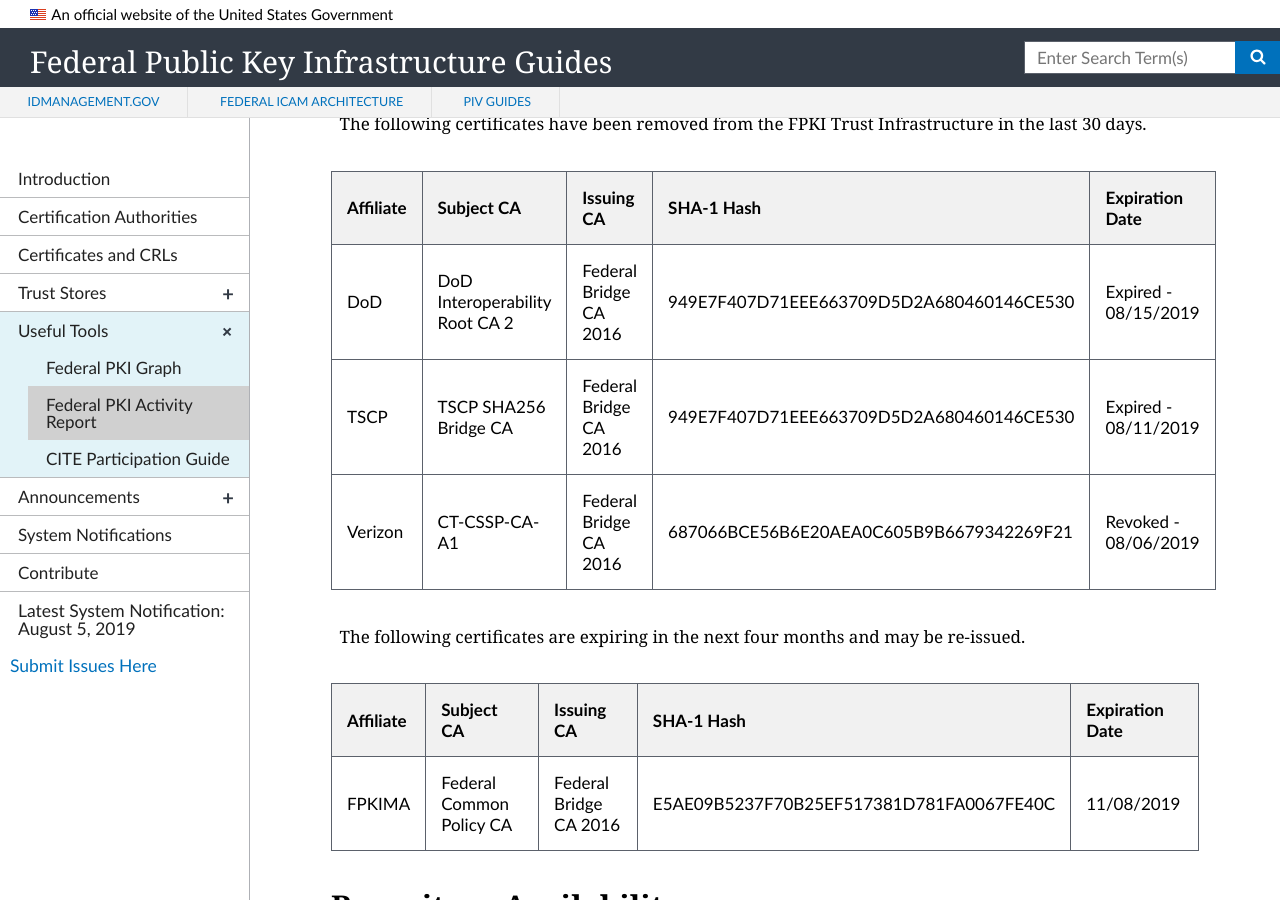
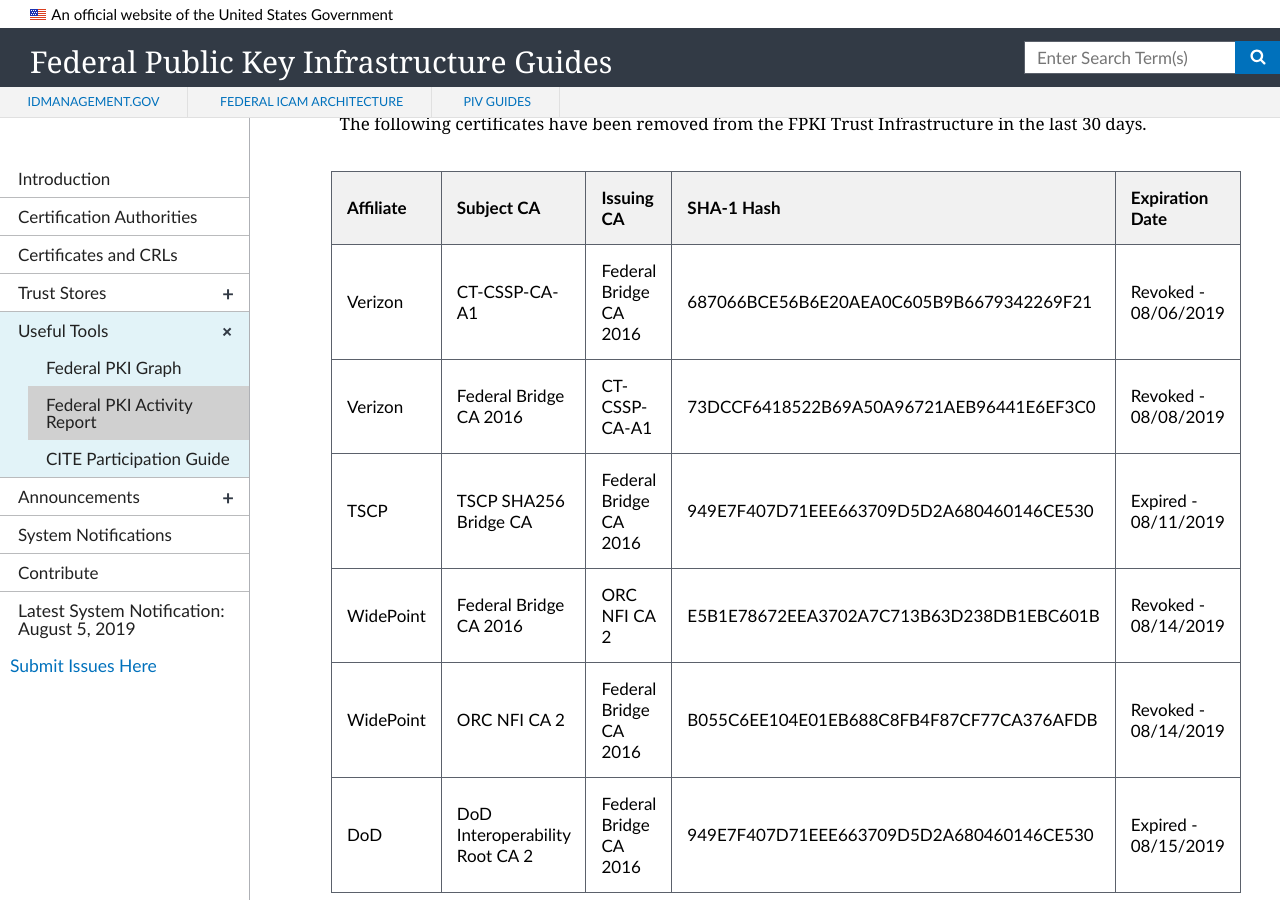
Before and after one commit to GSA/fpki-guides, a Jekyll site: the page built from _tools/03_fpki_activity_report.md, in a window 1280 px wide and 900 px high, scrolled down 2345 px. Built offline with Jekyll 4.4.1, drawn with Linux system fonts in a browser that asks for light colours; nearby versions of some CDN libraries.

Commit message:
Update 03_fpki_activity_report.md

```diff
--- a/_tools/03_fpki_activity_report.md
+++ b/_tools/03_fpki_activity_report.md
@@ -40,9 +40,12 @@
 
 | Affiliate | Subject CA | Issuing CA | SHA-1 Hash | Expiration Date |
 | --------- | ---------- | ---------- | ------ | ------ |
+| Verizon | CT-CSSP-CA-A1 | Federal Bridge CA 2016 | 687066BCE56B6E20AEA0C605B9B6679342269F21 | Revoked - 08/06/2019 |
+| Verizon | Federal Bridge CA 2016 | CT-CSSP-CA-A1 | 73DCCF6418522B69A50A96721AEB96441E6EF3C0 | Revoked - 08/08/2019 |
+| TSCP | TSCP SHA256 Bridge CA | Federal Bridge CA 2016 | 949E7F407D71EEE663709D5D2A680460146CE530 | Expired - 08/11/2019 |
+| WidePoint | Federal Bridge CA 2016 | ORC NFI CA 2 | E5B1E78672EEA3702A7C713B63D238DB1EBC601B | Revoked - 08/14/2019 |
+| WidePoint | ORC NFI CA 2 | Federal Bridge CA 2016 | B055C6EE104E01EB688C8FB4F87CF77CA376AFDB | Revoked - 08/14/2019 |
 | DoD | DoD Interoperability Root CA 2 | Federal Bridge CA 2016 | 949E7F407D71EEE663709D5D2A680460146CE530 | Expired - 08/15/2019 |
-| TSCP | TSCP SHA256 Bridge CA | Federal Bridge CA 2016 | 949E7F407D71EEE663709D5D2A680460146CE530 | Expired - 08/11/2019 |
-| Verizon | CT-CSSP-CA-A1 | Federal Bridge CA 2016 | 687066BCE56B6E20AEA0C605B9B6679342269F21 | Revoked - 08/06/2019 |
 
 The following certificates are expiring in the next four months and may be re-issued.
 
```
